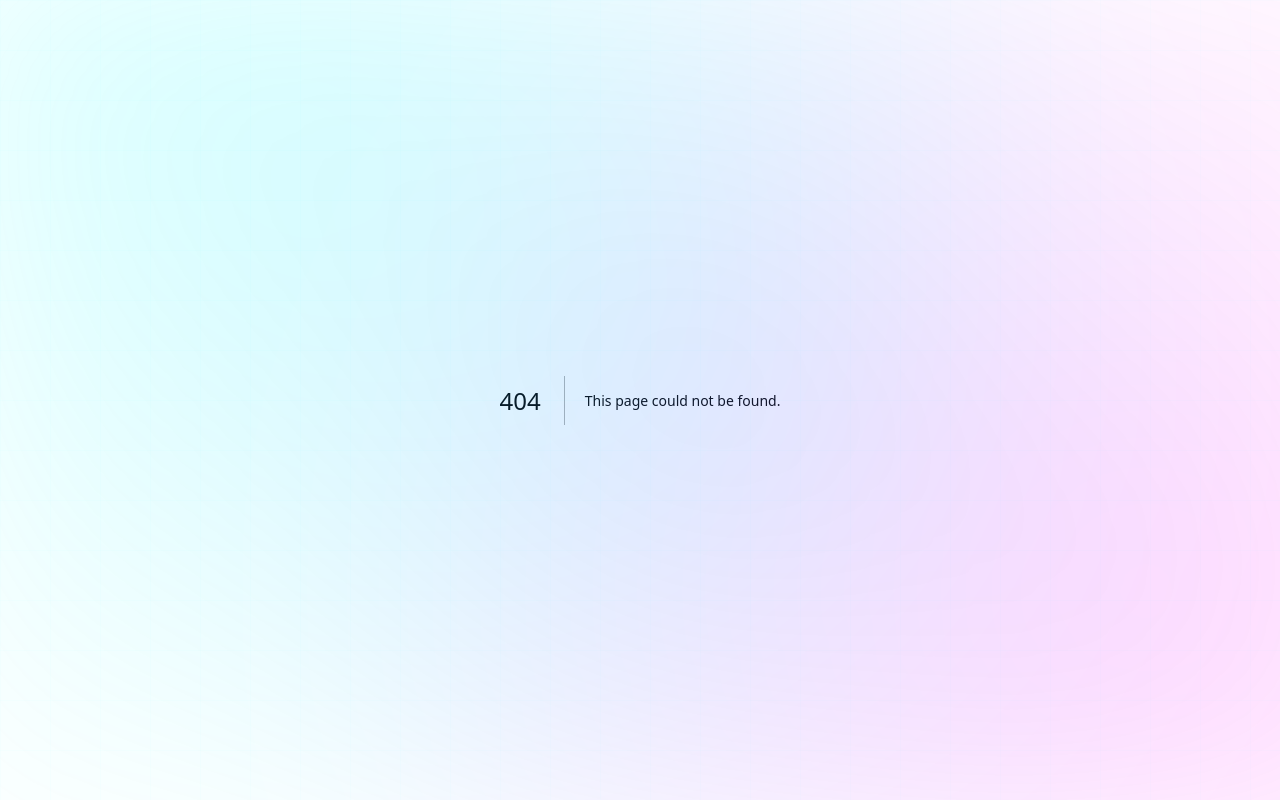
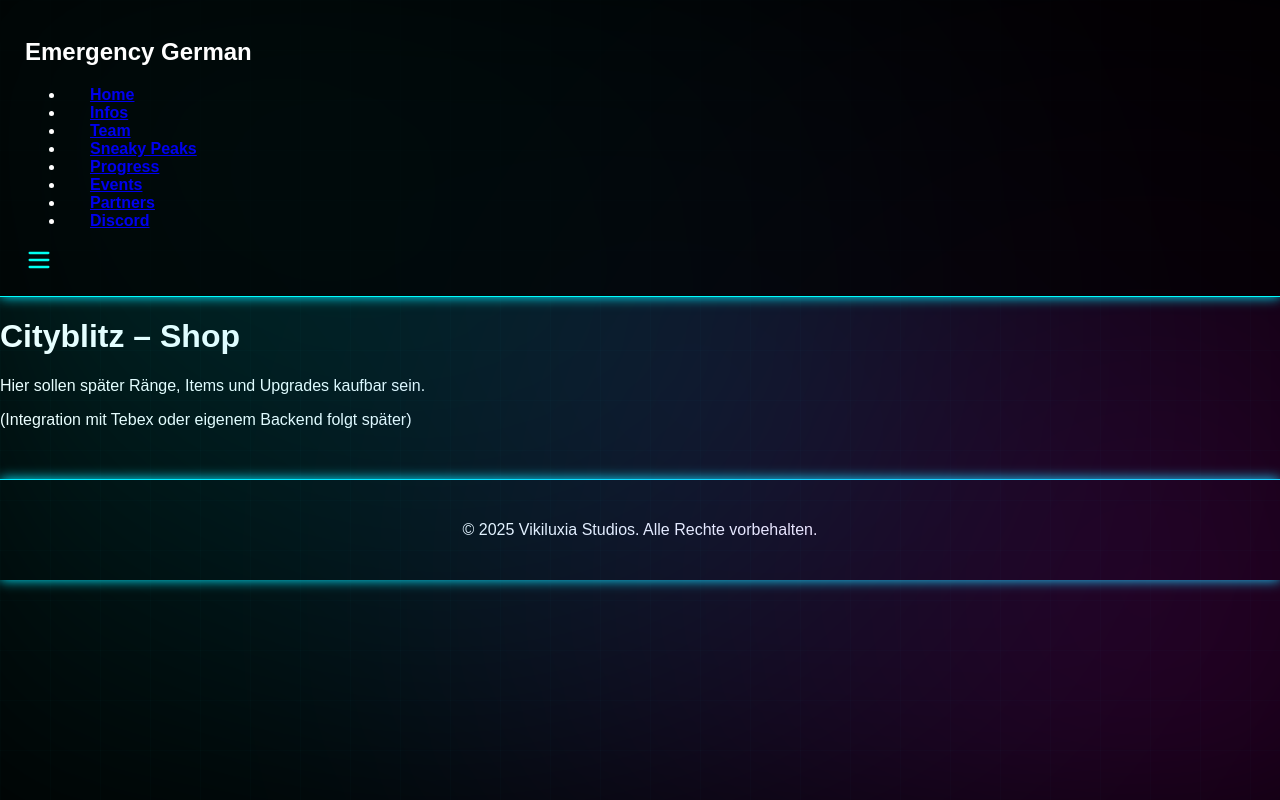
Before and after one commit to maxytmaxyt/max-eh, a Next.js app: page /shop in a window 1280 px wide. Before the commit this address had no page. Built offline with nearby package versions, Linux system fonts and the light colour scheme.

Commit message:
Create page.js

```diff
--- /dev/null
+++ b/app/shop/page.js
@@ -0,0 +1,36 @@
+"use client";
+
+import Navbar from "../components/Navbar";
+import Footer from "../components/Footer";
+import { motion } from "framer-motion";
+import { Analytics } from "@vercel/analytics/react";
+
+export default function ShopPage() {
+  return (
+    <div className="flex flex-col min-h-screen">
+      <Navbar />
+
+      <main className="flex-1 p-6">
+        <motion.div
+          initial={{ opacity: 0, y: 20 }}
+          animate={{ opacity: 1, y: 0 }}
+          transition={{ duration: 0.4 }}
+          className="max-w-3xl mx-auto"
+        >
+          <h1 className="text-3xl font-bold mb-4">Cityblitz – Shop</h1>
+
+          <p className="text-gray-300">
+            Hier sollen später Ränge, Items und Upgrades kaufbar sein.
+          </p>
+
+          <p className="text-gray-400 italic pt-2">
+            (Integration mit Tebex oder eigenem Backend folgt später)
+          </p>
+        </motion.div>
+      </main>
+
+      <Footer />
+      <Analytics />
+    </div>
+  );
+}
```
